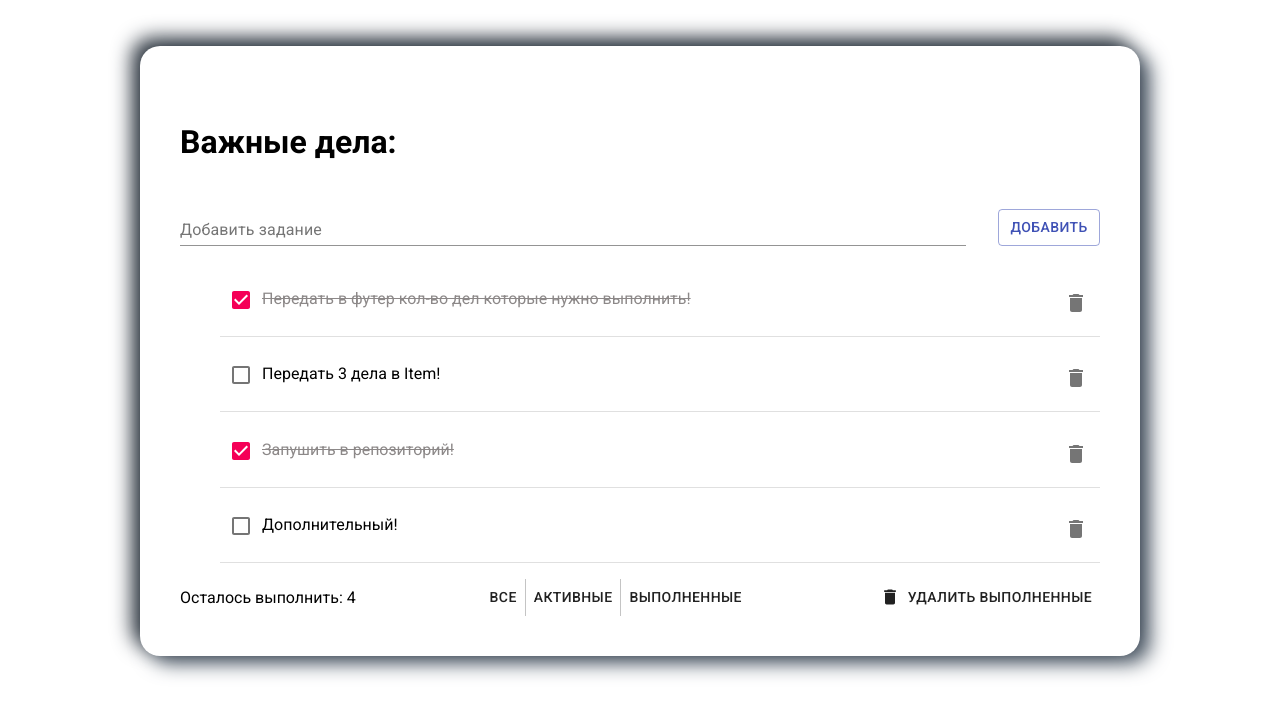
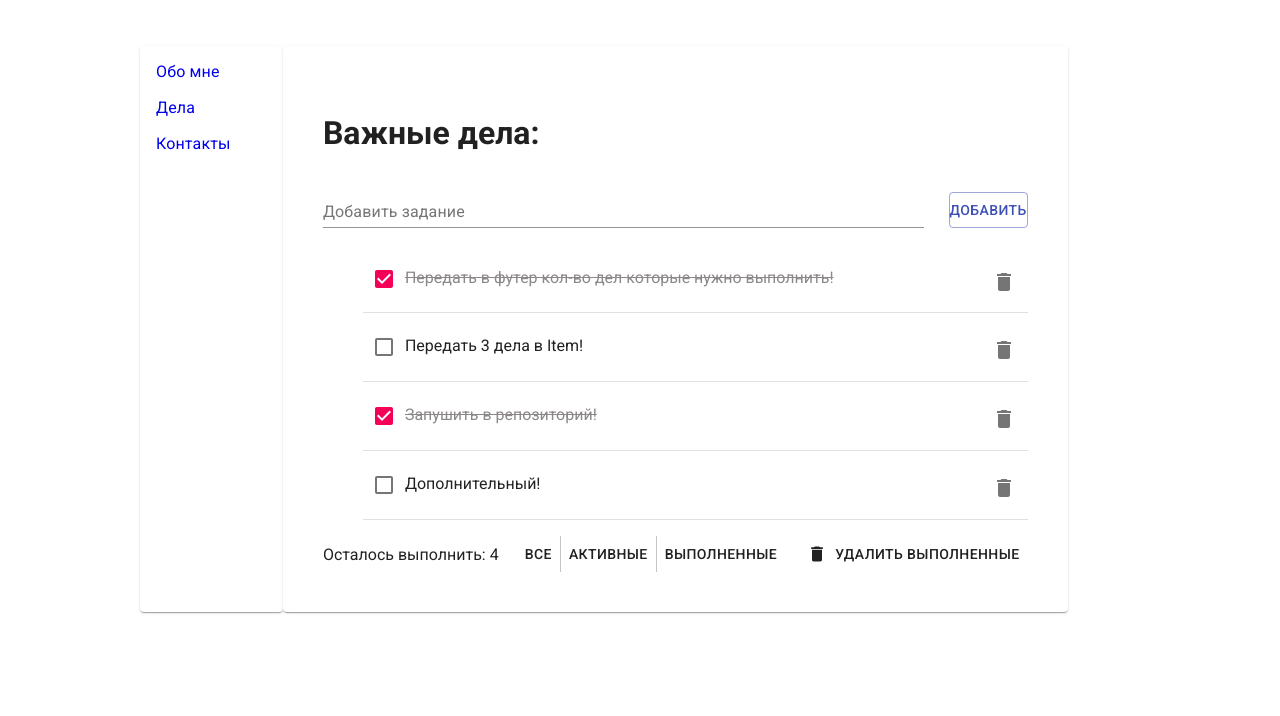
Before and after one commit to WebHeroSchool/toDoSolomon, a React (Create React App) app: page /todo in a window 1280 px wide. Shown: the top 716 px of the page. Built offline with nearby package versions, Linux system fonts and the light colour scheme.

Commit message:
РОутинг

```diff
--- a/package.json
+++ b/package.json
@@ -10,6 +10,7 @@
     "prop-types": "^15.7.2",
     "react": "^17.0.2",
     "react-dom": "^17.0.2",
+    "react-router-dom": "^5.2.0",
     "react-scripts": "4.0.3",
     "web-vitals": "^1.1.2"
   },
--- /dev/null
+++ b/src/components/About/About.js
@@ -0,0 +1,6 @@
+import React from 'react';
+
+const About = () =>
+  (<div>About</div>)
+
+export default About;
--- a/src/components/App/App.js
+++ b/src/components/App/App.js
@@ -1,116 +1,34 @@
-import React, {useState, useEffect} from "react";
-import ItemList from "../ItemList/ItemList";
-import InputItem from "../InputItem/InputItem";
-import Footer from "../Footer/Footer";
-import styles from './App.module.css';
+import React from 'react';
+import { BrowserRouter as Router, Route, Link } from 'react-router-dom';
+import Card from '@material-ui/core/Card';
+import MenuItem from '@material-ui/core/MenuItem';
+import MenuList from '@material-ui/core/MenuList';
 
-const App = () => {
-  const initialState = {
-    items: [
-      {
-        value: 'Передать в футер кол-во дел которые нужно выполнить!',
-        isDone: true,
-        id: 1,
-      },
-      {
-        value: 'Передать 3 дела в Item!',
-        isDone: false,
-        id: 2,
-      },
-      {
-        value: 'Запушить в репозиторий!',
-        isDone: true,
-        id: 3,
-      },
-      {
-        value: 'Дополнительный!',
-        isDone: false,
-        id: 4,
-      },
-    ],
-    count: 4,
-  };
+import Todo from '../Todo/Todo';
+import About from '../About/About';
+import Contacts from '../Contacts/Contacts';
 
-  const [items, setItems] = useState(initialState.items);
-  const [count, setCount] = useState(initialState.count);
+import styles from "./App.module.css";
 
-  useEffect(() => {
-    console.log('update')
-  });
+const App = () =>
+  (<Router>
+    <div className={styles.wrap}>
 
-  useEffect(() => {
-    console.log('mount')
-  }, [items]);
+      <Card className={styles.sidebar}>
+        <MenuList>
+          <Link to='/' className={styles.link}><MenuItem>Обо мне</MenuItem></Link>
+          <Link to='/todo' className={styles.link}><MenuItem>Дела</MenuItem></Link>
+          <Link to='/contacts' className={styles.link}><MenuItem>Контакты</MenuItem></Link>
+        </MenuList>
+      </Card>
 
-  //Стрелочная ф-ция не теряет контекст, поэтому будем использовать ее.
-  const onClickDone = (id) => {
-    const newItems = items.map(item => {
-      const newItem = {...item};
-      if (newItem.id === id) {
-        newItem.isDone = !newItem.isDone;
-      }
-      return newItem
-    });
-    setItems(newItems)
-  }
+      <Card className={styles.content}>
+        <Route path='/' exact component={About} />
+        <Route path='/todo' component={Todo} />
+        <Route path='/contacts' component={Contacts} />
+      </Card>
 
-  const onClickDelete = (id) => {
-    const newItems = items.filter(item => item.id !== id);
-    setItems(newItems);
-  };
+    </div>
+  </Router>);
 
-  const onClickAdd = (value) => {
-    const newItems = [
-      ...items,
-      {
-        value,
-        isDone: false,
-        id: count + 1,
-      }
-    ]
-    setItems(newItems);
-    setCount((count) => count + 1)
-  }
-
-  const onClickDeleteAllTrue = () => {
-    const newItems = items.filter(item => item.isDone === false);
-    setItems(newItems);
-  }
-
-  const onClickFilterAll = () => {
-
-  }
-
-  const onClickFilterFalse = () => {
-
-  }
-
-  const onClickFilterTrue = () => {
-
-  }
-
-    return (
-      <div className={styles.wrap}>
-        <div className={styles.content}>
-          <h1 className={styles.title}>Важные дела:</h1>
-          <InputItem
-            onClickAdd={onClickAdd}
-          />
-          <ItemList
-            items={items}
-            onClickDone={onClickDone}
-            onClickDelete={onClickDelete}
-          />
-          <Footer
-            count={items.length}
-            onClickDeleteAllTrue={onClickDeleteAllTrue}
-            onClickFilterAll={onClickFilterAll}
-            onClickFilterFalse={onClickFilterFalse}
-            onClickFilterTrue={onClickFilterTrue}
-          />
-        </div>
-      </div>
-    )
-}
-
-export default App;
+export default App
--- a/src/components/App/App.module.css
+++ b/src/components/App/App.module.css
@@ -4,7 +4,18 @@
   margin: auto;
   padding: 3%;
   width: 1000px;
+  display: grid;
+  grid-template-areas: 'sidebar ... content content';
+  flex-direction: row;
 }
+
+.sidebar {
+  grid-area: sidebar;
+}
+
+/*.content {*/
+/*  grid-area: content;*/
+/*}*/
 
 .content {
   padding: 40px;
@@ -12,6 +23,11 @@
   border-radius: 20px;
   display: flex;
   flex-direction: column;
+}
+
+.link {
+  text-decoration: none;
+  cursor: pointer;
 }
 
 .InputBox {
--- /dev/null
+++ b/src/components/Contacts/Contacts.js
@@ -0,0 +1,6 @@
+import React from 'react';
+
+const Contacts = () =>
+  (<div>Contacts</div>)
+
+export default Contacts;
--- /dev/null
+++ b/src/components/Todo/Todo.js
@@ -0,0 +1,116 @@
+import React, {useState, useEffect} from "react";
+import ItemList from "../ItemList/ItemList";
+import InputItem from "../InputItem/InputItem";
+import Footer from "../Footer/Footer";
+import styles from '../App/App.module.css';
+
+const Todo = () => {
+  const initialState = {
+    items: [
+      {
+        value: 'Передать в футер кол-во дел которые нужно выполнить!',
+        isDone: true,
+        id: 1,
+      },
+      {
+        value: 'Передать 3 дела в Item!',
+        isDone: false,
+        id: 2,
+      },
+      {
+        value: 'Запушить в репозиторий!',
+        isDone: true,
+        id: 3,
+      },
+      {
+        value: 'Дополнительный!',
+        isDone: false,
+        id: 4,
+      },
+    ],
+    count: 4,
+  };
+
+  const [items, setItems] = useState(initialState.items);
+  const [count, setCount] = useState(initialState.count);
+
+  useEffect(() => {
+    console.log('update')
+  });
+
+  useEffect(() => {
+    console.log('mount')
+  }, [items]);
+
+  //Стрелочная ф-ция не теряет контекст, поэтому будем использовать ее.
+  const onClickDone = (id) => {
+    const newItems = items.map(item => {
+      const newItem = {...item};
+      if (newItem.id === id) {
+        newItem.isDone = !newItem.isDone;
+      }
+      return newItem
+    });
+    setItems(newItems)
+  }
+
+  const onClickDelete = (id) => {
+    const newItems = items.filter(item => item.id !== id);
+    setItems(newItems);
+  };
+
+  const onClickAdd = (value) => {
+    const newItems = [
+      ...items,
+      {
+        value,
+        isDone: false,
+        id: count + 1,
+      }
+    ]
+    setItems(newItems);
+    setCount((count) => count + 1)
+  }
+
+  const onClickDeleteAllTrue = () => {
+    const newItems = items.filter(item => item.isDone === false);
+    setItems(newItems);
+  }
+
+  const onClickFilterAll = () => {
+
+  }
+
+  const onClickFilterFalse = () => {
+
+  }
+
+  const onClickFilterTrue = () => {
+
+  }
+
+    return (
+      <div>
+        <div>
+          <h1 className={styles.title}>Важные дела:</h1>
+          <InputItem
+            onClickAdd={onClickAdd}
+          />
+          <ItemList
+            items={items}
+            onClickDone={onClickDone}
+            onClickDelete={onClickDelete}
+          />
+          <Footer
+            count={items.length}
+            onClickDeleteAllTrue={onClickDeleteAllTrue}
+            onClickFilterAll={onClickFilterAll}
+            onClickFilterFalse={onClickFilterFalse}
+            onClickFilterTrue={onClickFilterTrue}
+          />
+        </div>
+      </div>
+    )
+}
+
+export default Todo;
```
Also changed, not shown: 1 other file (tests, documents, lock files or other folders).
